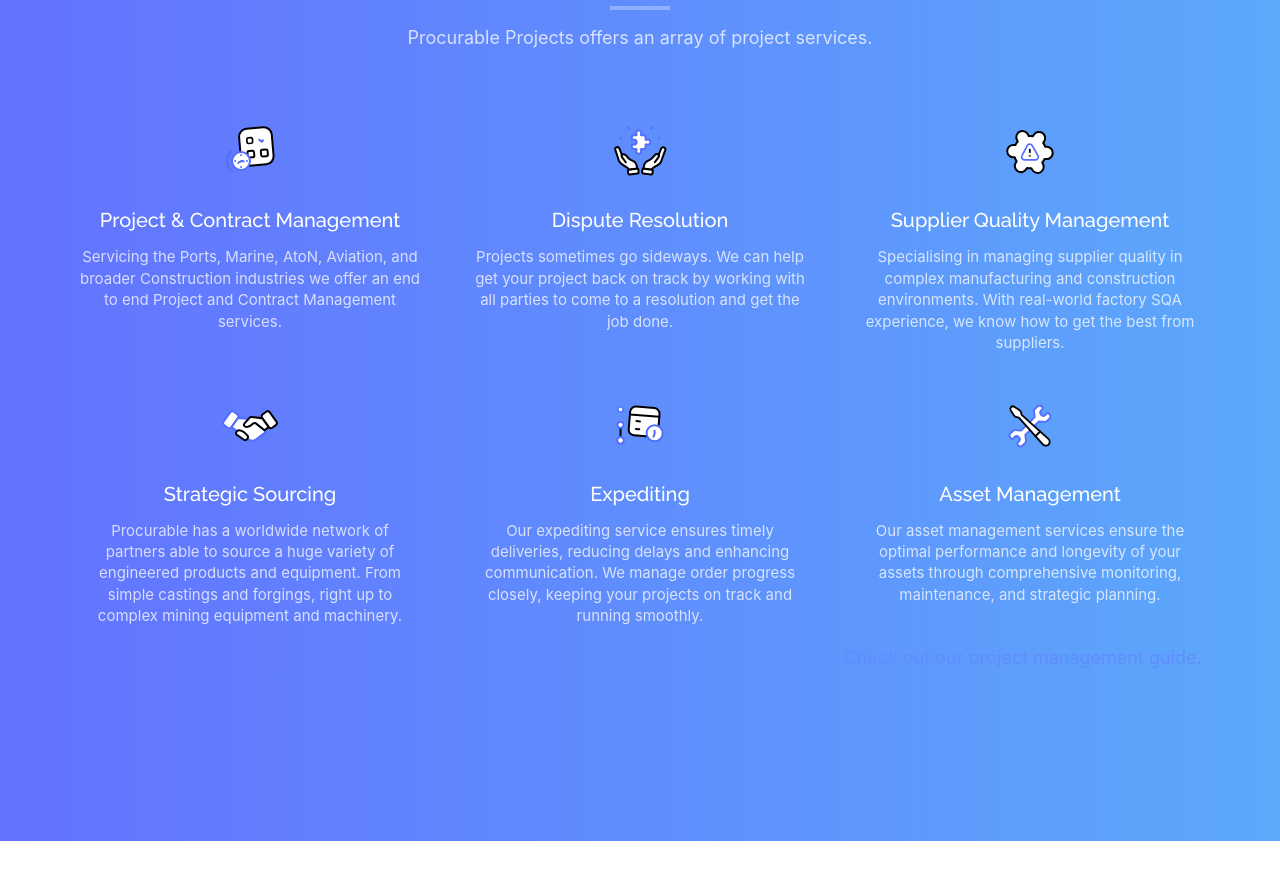
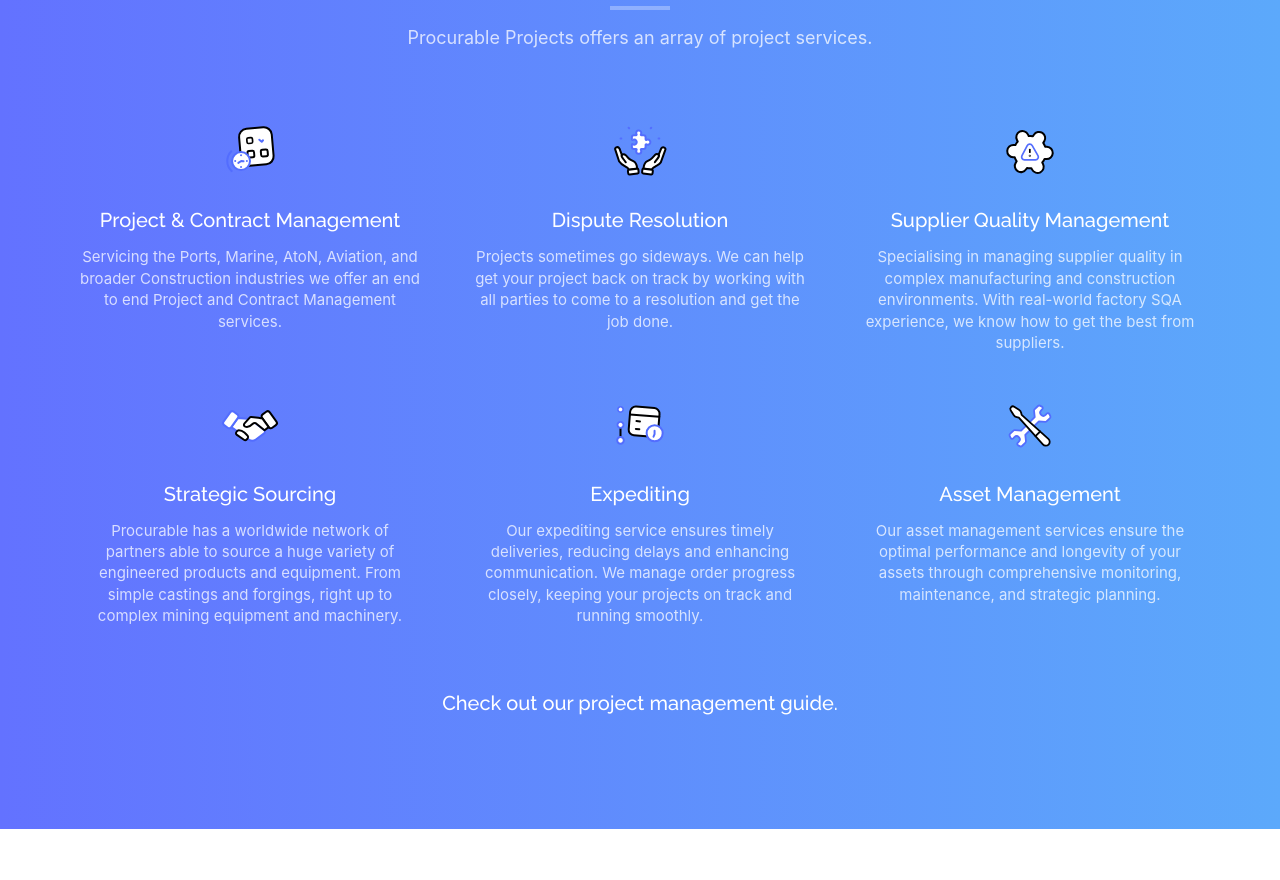
Before and after one commit to danmancs/Procurable_new, a React (Create React App) app: page / in a window 1280 px wide. Shown: the part 2120-3000 px from the top of the page. Built offline with nearby package versions, Linux system fonts and the light colour scheme; what smooth-scroll would draw is missing.

Commit message:
project guide

```diff
--- a/src/components/services.jsx
+++ b/src/components/services.jsx
@@ -1,11 +1,9 @@
 import React from "react";
 import { Player } from '@lottiefiles/react-lottie-player';
 import '@lottiefiles/lottie-interactivity';
-import { useLottie, useLottieInteractivity } from "lottie-react";
 
 export const Services = (props) => {
     return (
-
         <div id="services" className="text-center">
             <div className="container">
                 <div className="section-title">
@@ -15,46 +13,36 @@ export const Services = (props) => {
                     </p>
                 </div>
                 <div className="row">
-
-
                     {props.data
                         ? props.data.map((d, i) => (
                             <div key={`${d.name}-${i}`} className="col-md-4">
-                  {" "}
-                    {/*<i className={d.icon}></i>
-                    <img src={d.gif} alt={d.name} />*/}
                                 <Player
                                     src={d.icon}
-                        classname="player"
+                                    className="player"
                                     background="transparent"
                                     speed="0.75"
                                     style={{ width: "64px", height: "64px" }}
                                     autoplay
                                     loop
                                 />
-
                                 <div className="service-desc">
                                     <h3>{d.name}</h3>
                                     <p>{d.text}</p>
                                 </div>
                             </div>
-
                         ))
                         : "loading"}
-                  <div id="PM Guide" className="text-center">
-                      <div className="container">
-                          <div className="section-title">
+                </div>
+
+                {/* Moved the PM Guide link outside of the row mapping */}
+                <div id="PM-Guide" className="text-center">
                     <p>
                         <a href="https://procurable.group/HTML/project.html" target="_blank" rel="noopener noreferrer">
-                                      Check out our project management guide.
+                            <h3>Check out our project management guide.</h3>
                         </a>
                     </p>
                 </div>
             </div>
         </div>
-
-        </div>
-      </div>
-    </div>
     );
 };
```
Lines whose indentation alone changed are shown as unchanged.
